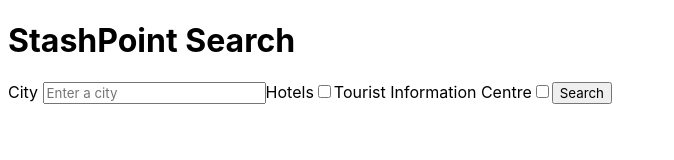
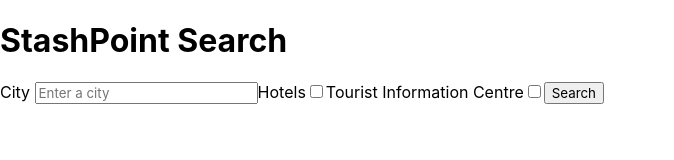
Before and after one commit to jennah2121/stashpoints, a React app: page / in a window 1280 px wide. Shown: the whole page, without its empty margins (0-674 px from the left). Built offline with nearby package versions, Linux system fonts and the light colour scheme.

Commit message:
Style root, html, body

```diff
--- a/public/styles.css
+++ b/public/styles.css
@@ -2,3 +2,14 @@
   font-family: -apple-system, BlinkMacSystemFont, 'Segoe UI', Roboto, Oxygen,
     Ubuntu, Cantarell, 'Open Sans', 'Helvetica Neue', sans-serif;
 }
+
+html,
+body {
+  height: 100vh;
+  margin: 0;
+}
+
+#root {
+  height: 100%;
+  width: 100%;
+}
```
